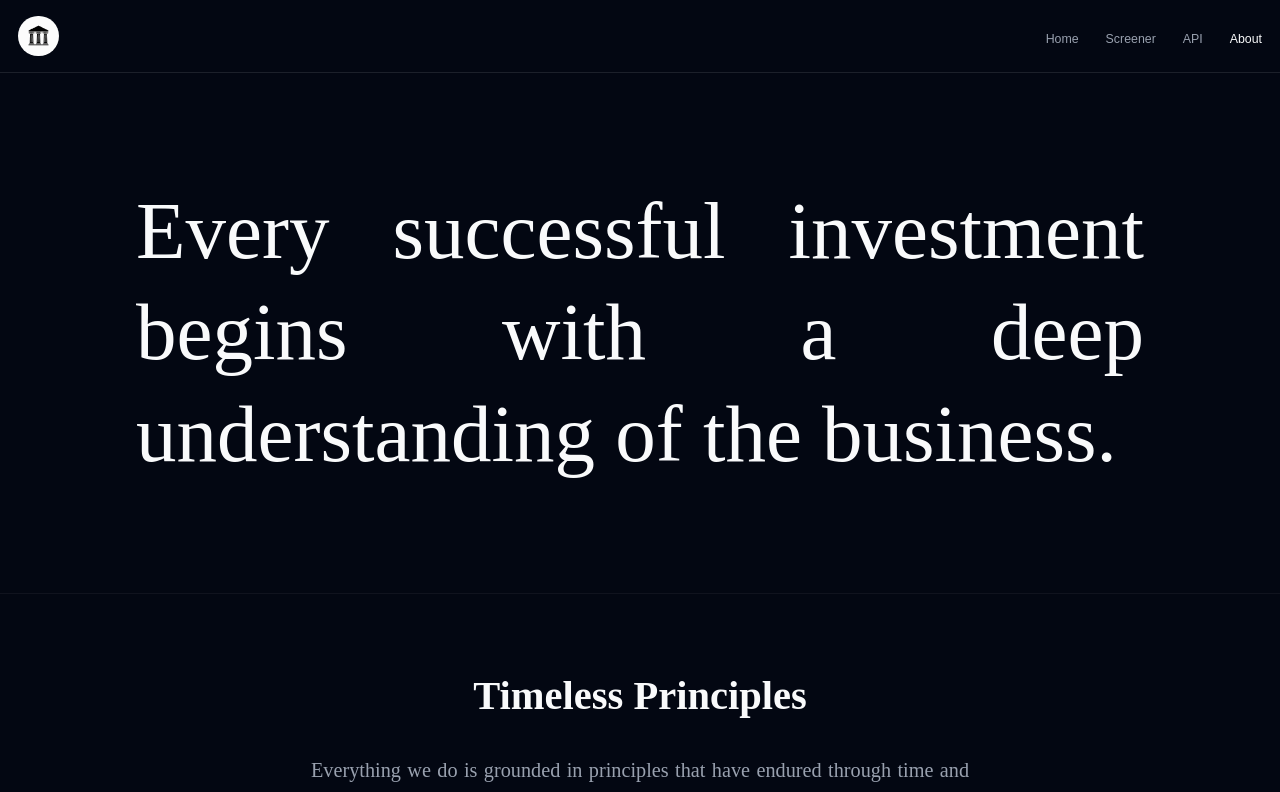
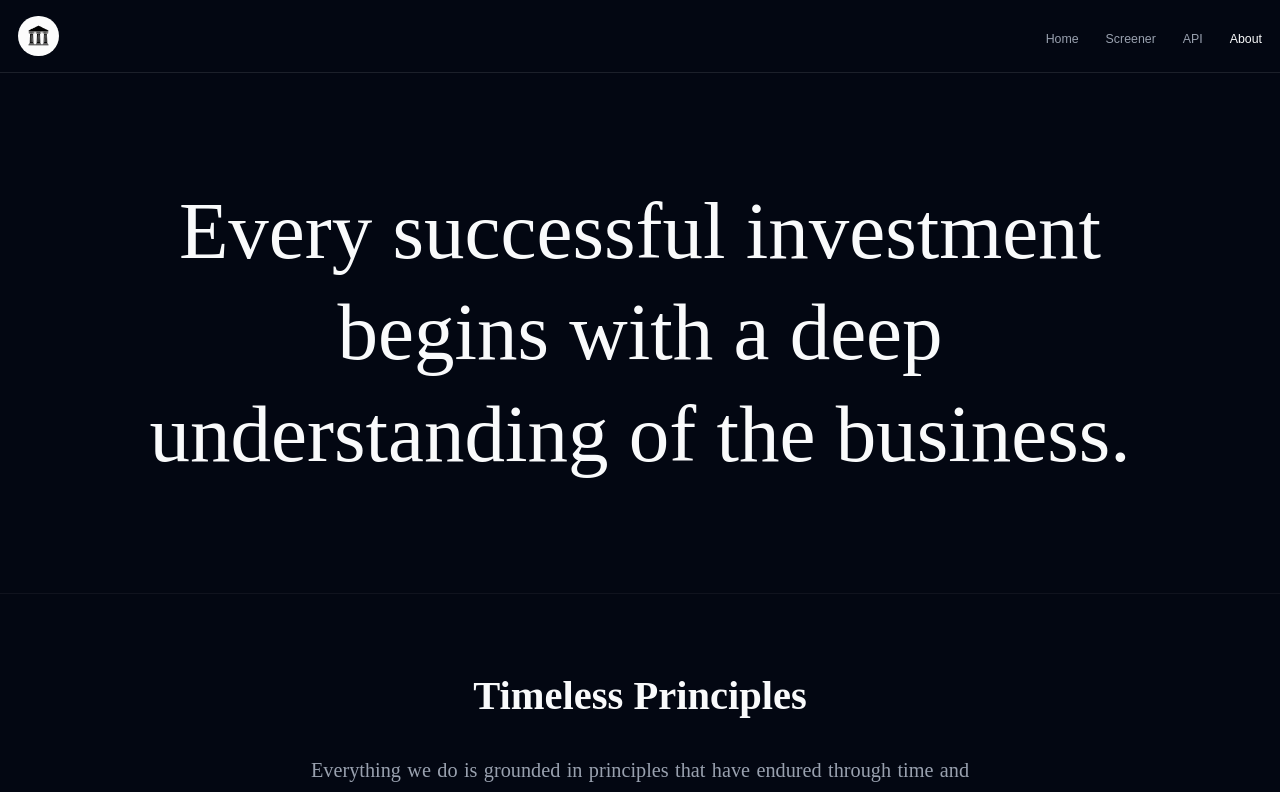
Before and after one commit to ironcapitaleu/frontend, a React (Vite) app: page /about in a window 1280 px wide. Shown: the top 792 px of the page. Built offline with nearby package versions, Linux system fonts and the light colour scheme; no server answers; a web font is replaced by a local one.

Commit message:
refactor: center hero section text

```diff
--- a/src/pages/AboutPage.tsx
+++ b/src/pages/AboutPage.tsx
@@ -4,7 +4,7 @@ import Header from "@/components/Header";
 function StatementSection() {
 	return (
 		<section className="flex flex-col items-center justify-center px-6 py-24 text-center">
-			<p className="font-classic text-5xl md:text-7xl font-medium leading-tight max-w-4xl text-foreground">
+			<p className="font-classic text-5xl md:text-7xl font-medium leading-tight max-w-4xl text-foreground text-center">
 				Every successful investment begins with a deep understanding of the
 				business.
 			</p>
```
